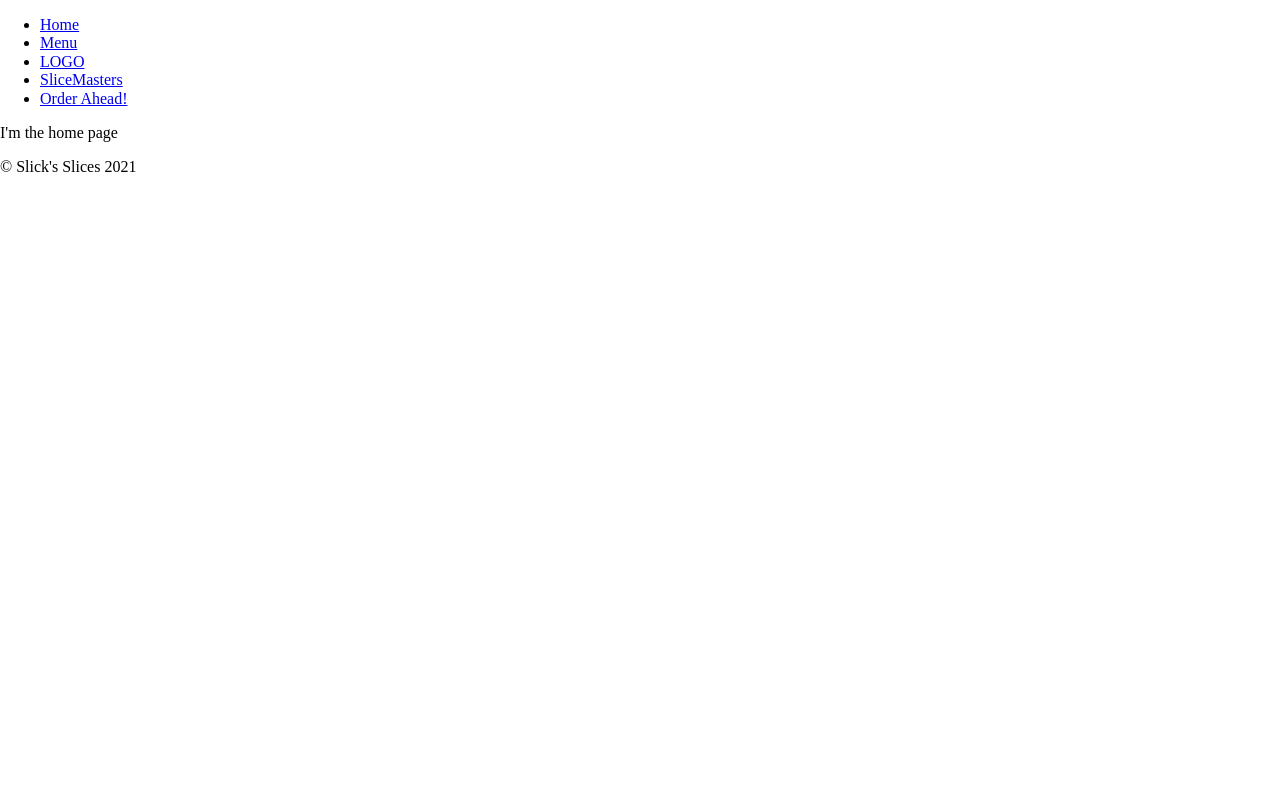
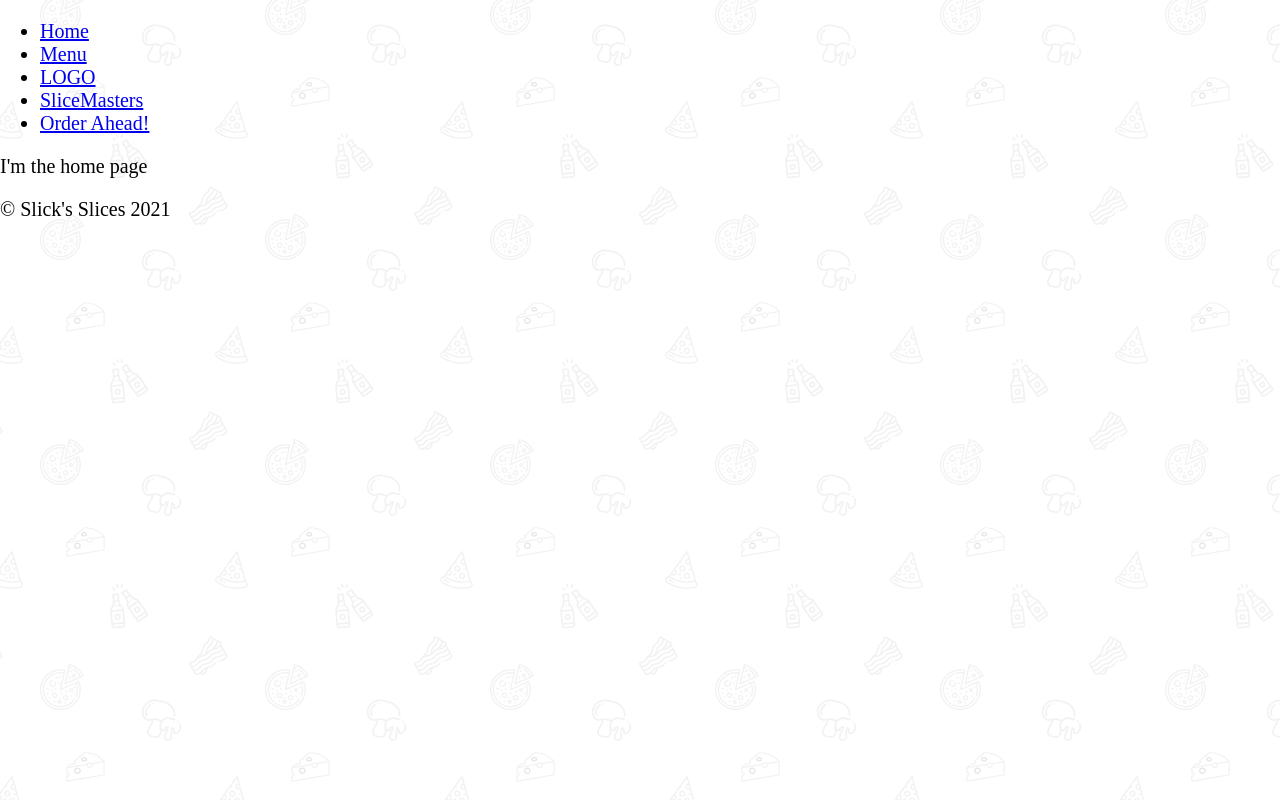
Before and after one commit to mateustav/slickslices, a Gatsby site in the folder gatsby/: page / in a window 1280 px wide. Built offline with nearby package versions, Linux system fonts and the light colour scheme; Gatsby itself is replaced by a stand-in of ours.

Commit message:
Add global styles to Layout

```diff
--- a/gatsby/src/components/Layout.js
+++ b/gatsby/src/components/Layout.js
@@ -2,10 +2,12 @@
 import Footer from './Footer';
 import Nav from './Nav';
 import 'normalize.css';
+import GlobalStyles from '../styles/GlobalStyles';
 
 export default function Layout({children}) {
   return(
     <div>
+      <GlobalStyles />
       <Nav />
       {children}
       <Footer />
--- /dev/null
+++ b/gatsby/src/styles/GlobalStyles.js
@@ -0,0 +1,86 @@
+import { createGlobalStyle } from 'styled-components';
+import bg from '../assets/images/bg.svg';
+import stripes from '../assets/images/stripes.svg';
+
+const GlobalStyles = createGlobalStyle`
+  :root {
+    --red: #FF4949;
+    --black: #2E2E2E;
+    --yellow: #ffc600;
+    --white: #fff;
+    --grey: #efefef;
+  }
+  html {
+    background-image: url(${bg});
+    background-size: 450px;
+    background-attachment: fixed;
+    font-size: 10px;
+  }
+
+  body {
+    font-size: 2rem;
+  }
+
+  fieldset {
+    border-color: rgba(0,0,0,0.1);
+    border-width: 1px;
+  }
+
+  button {
+    background: var(--red);
+    color: white;
+    border: 0;
+    padding: 0.6rem 1rem;
+    border-radius: 2px;
+    cursor: pointer;
+    --cast: 2px;
+    box-shadow: var(--cast) var(--cast) 0 var(--grey);
+    text-shadow: 0.5px 0.5px 0 rgba(0,0,0,0.2);
+    transition: all 0.2s;
+    &:hover {
+      --cast: 4px;
+    }
+  }
+
+  .gatsby-image-wrapper img[src*=base64\\,] {
+    image-rendering: -moz-crisp-edges;
+    image-rendering: pixelated;
+  }
+
+  /* Scrollbar Styles */
+  body::-webkit-scrollbar {
+    width: 12px;
+  }
+  html {
+    scrollbar-width: thin;
+    scrollbar-color: var(--red) var(--white);
+  }
+  body::-webkit-scrollbar-track {
+    background: var(--white);
+  }
+  body::-webkit-scrollbar-thumb {
+    background-color: var(--red) ;
+    border-radius: 6px;
+    border: 3px solid var(--white);
+  }
+
+  hr {
+    border: 0;
+    height: 8px;
+    background-image: url(${stripes});
+    background-size: 1500px;
+  }
+
+  img {
+    max-width: 100%;
+  }
+
+  .tilt {
+    transform: rotate(-2deg);
+    position: relative;
+    display: inline-block;
+  }
+
+`;
+
+export default GlobalStyles;
```
